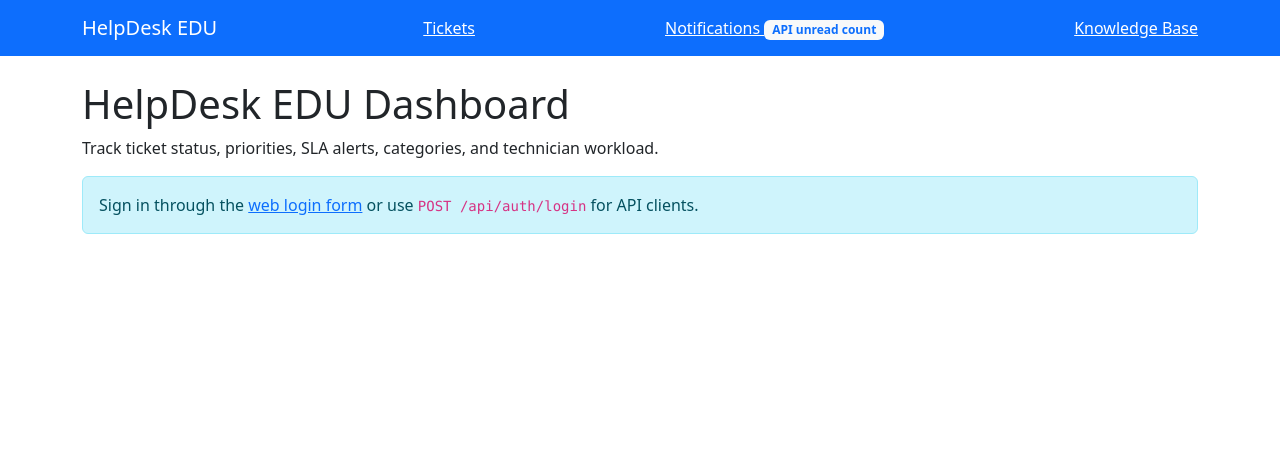
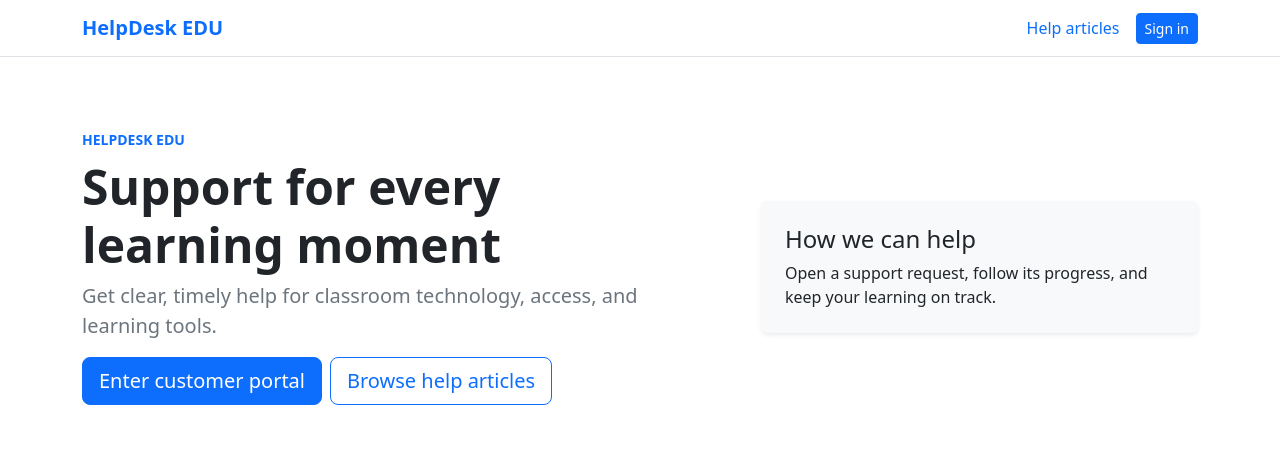
Before and after one commit to rortizs/helpDesk_EDU, a FastAPI app: page / in a window 1280 px wide. Shown: the top 476 px of the page. Run offline with FastAPI, Linux system fonts and the light colour scheme.

Commit message:
feat(web): add customer support portal

```diff
--- a/app/web/templates/base.html
+++ b/app/web/templates/base.html
@@ -1 +1,25 @@
-<!doctype html><html lang="en"><head><meta charset="utf-8"><meta name="viewport" content="width=device-width,initial-scale=1"><title>{{ title }} | HelpDesk EDU</title><link href="https://cdn.jsdelivr.net/npm/bootstrap@5.3.3/dist/css/bootstrap.min.css" rel="stylesheet"></head><body><nav class="navbar navbar-dark bg-primary"><div class="container"><a class="navbar-brand" href="/">HelpDesk EDU</a><a class="text-white" href="/tickets">Tickets</a><a class="text-white" href="/notifications">Notifications <span class="badge bg-light text-primary">API unread count</span></a><a class="text-white" href="/knowledge-base">Knowledge Base</a></div></nav><main class="container py-4">{% block content %}{% endblock %}</main></body></html>
+<!doctype html>
+<html lang="en">
+<head>
+  <meta charset="utf-8">
+  <meta name="viewport" content="width=device-width, initial-scale=1">
+  <title>{{ title }} | HelpDesk EDU</title>
+  <link href="https://cdn.jsdelivr.net/npm/bootstrap@5.3.3/dist/css/bootstrap.min.css" rel="stylesheet">
+</head>
+<body class="bg-white text-dark">
+  <nav class="navbar navbar-expand-lg border-bottom bg-white">
+    <div class="container">
+      <a class="navbar-brand fw-bold text-primary" href="/">HelpDesk EDU</a>
+      <div class="d-flex align-items-center gap-3">
+        <a class="text-decoration-none" href="/knowledge-base">Help articles</a>
+        {% if user and user.role == "requester" %}
+          <a class="btn btn-primary btn-sm" href="/portal">Customer portal</a>
+        {% else %}
+          <a class="btn btn-primary btn-sm" href="/login">Sign in</a>
+        {% endif %}
+      </div>
+    </div>
+  </nav>
+  <main class="container py-4">{% block content %}{% endblock %}</main>
+</body>
+</html>
--- a/app/web/templates/dashboard.html
+++ b/app/web/templates/dashboard.html
@@ -1,15 +1,23 @@
 {% extends 'base.html' %}
 {% block content %}
-<h1>HelpDesk EDU Dashboard</h1>
-<p>Track ticket status, priorities, SLA alerts, categories, and technician workload.</p>
-{% if user %}
-<div class="alert alert-success">
-  Signed in as {{ user.name }} <span class="badge bg-primary">{{ user.role }}</span>
-</div>
-<p>Use the navigation to create tickets, review notifications, and explore the knowledge base.</p>
-{% else %}
-<div class="alert alert-info">
-  Sign in through the <a href="/login">web login form</a> or use <code>POST /api/auth/login</code> for API clients.
-</div>
-{% endif %}
+<section class="row align-items-center g-5 py-4 py-lg-5">
+  <div class="col-lg-7">
+    <p class="text-primary fw-semibold text-uppercase small mb-2">HelpDesk EDU</p>
+    <h1 class="display-5 fw-bold">Support for every learning moment</h1>
+    <p class="lead text-secondary">Get clear, timely help for classroom technology, access, and learning tools.</p>
+    {% if user %}<p class="small text-secondary">Signed in as {{ user.name }} · {{ user.role }}</p>{% endif %}
+    <div class="d-flex flex-wrap gap-2">
+      <a class="btn btn-primary btn-lg" href="/portal">Enter customer portal</a>
+      <a class="btn btn-outline-primary btn-lg" href="/knowledge-base">Browse help articles</a>
+    </div>
+  </div>
+  <div class="col-lg-5">
+    <div class="card border-0 bg-light shadow-sm">
+      <div class="card-body p-4">
+        <h2 class="h4">How we can help</h2>
+        <p class="mb-0">Open a support request, follow its progress, and keep your learning on track.</p>
+      </div>
+    </div>
+  </div>
+</section>
 {% endblock %}
```
Also changed, not shown: app/web/routes.py (+64 -1 lines), app/web/templates/portal.html (added, +31 -0 lines), app/web/templates/portal_ticket_form.html (added, +21 -0 lines), app/web/templates/portal_tickets.html (added, +23 -0 lines), tests/test_helpdesk.py (+33 -2 lines).
